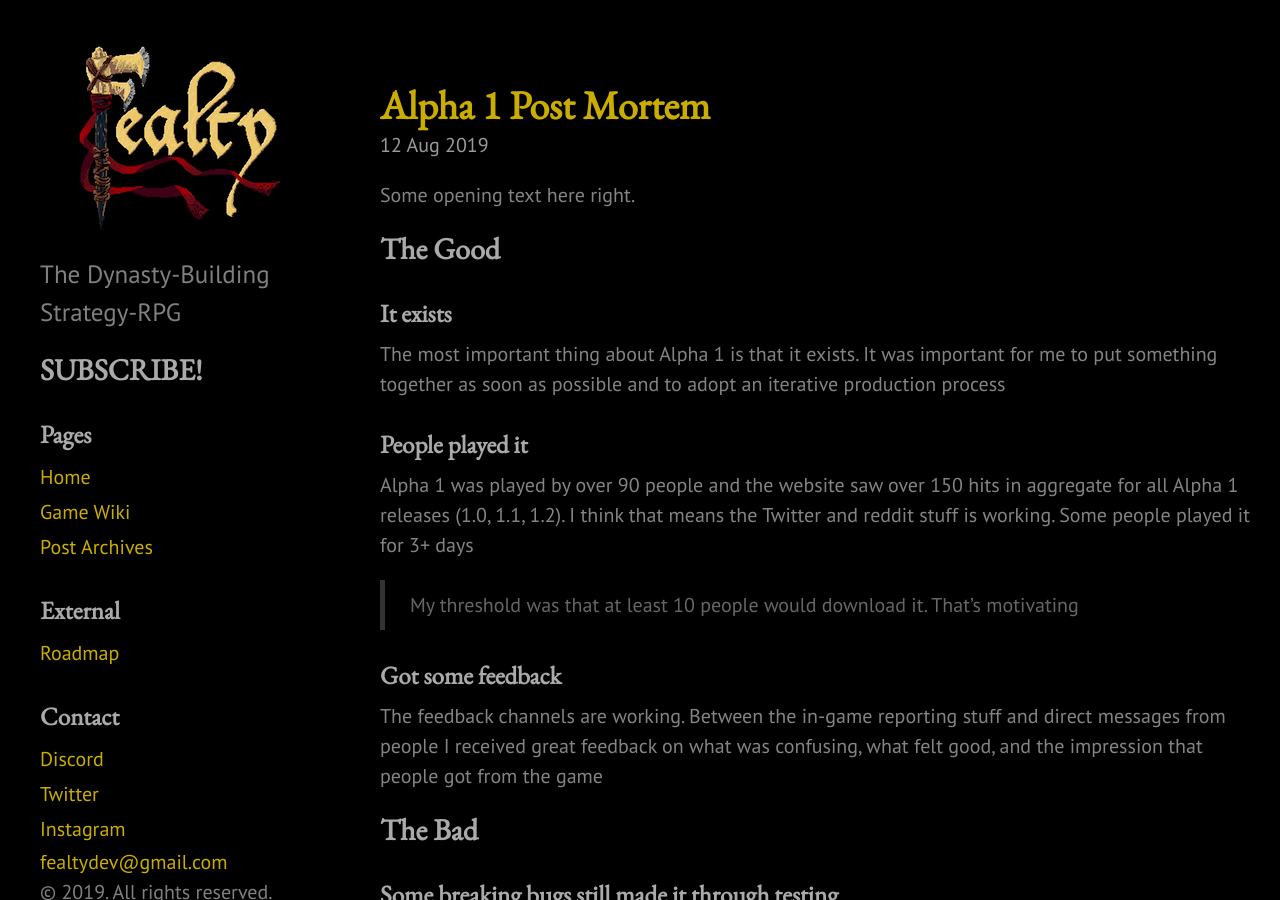
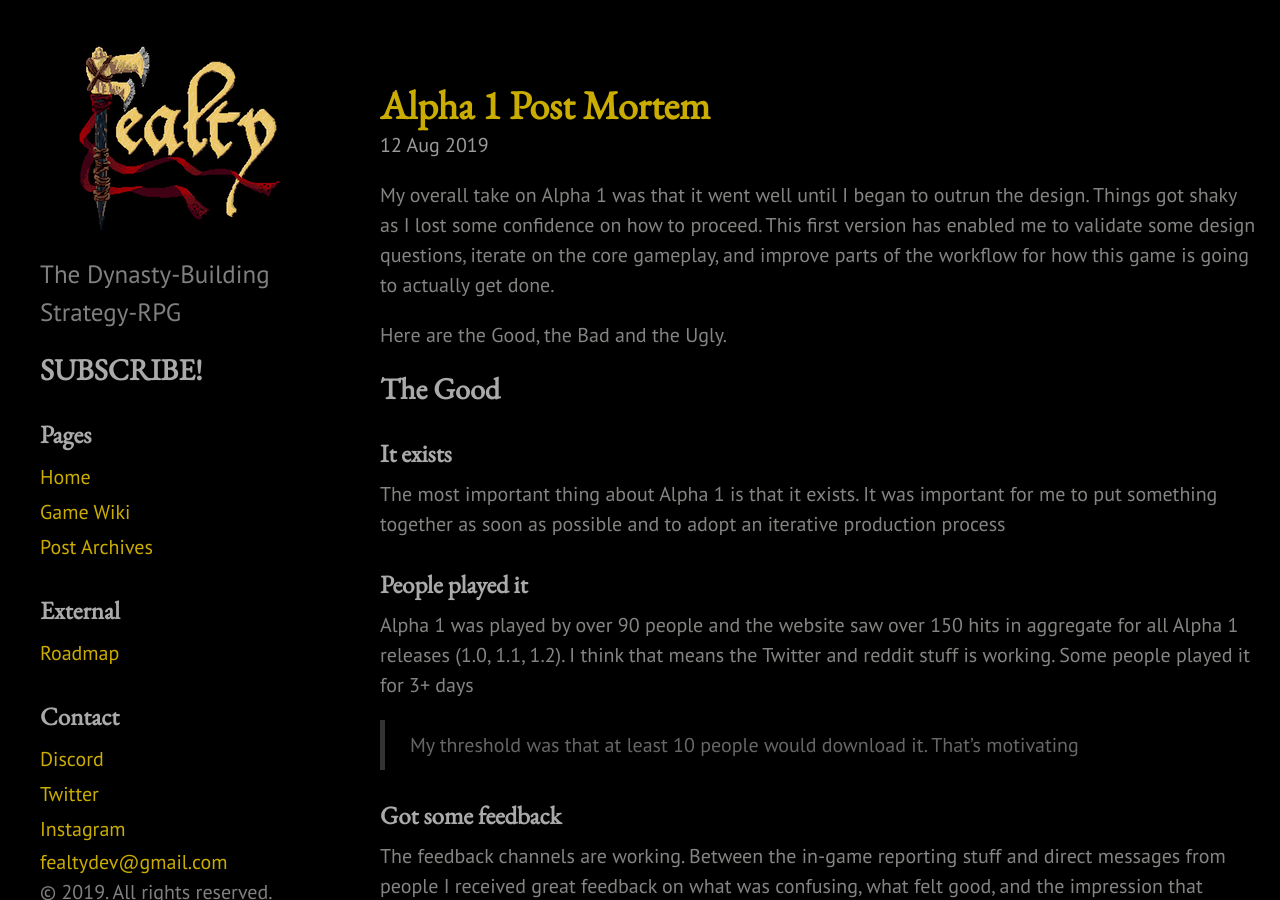
Before and after one commit to sdporres/fealtyweb, a Jekyll site: the page built from _posts/2019-08-12-alpha1-post-mortem.md, in a window 1280 px wide and 900 px high. Built offline with Jekyll 4.4.1, drawn with Linux system fonts in a browser that asks for light colours; some of the changed text lies outside the part shown.

Commit message:
final post

```diff
--- a/_posts/2019-08-12-alpha1-post-mortem.md
+++ b/_posts/2019-08-12-alpha1-post-mortem.md
@@ -4,7 +4,9 @@
 tags: postmortem
 ---
 
-Some opening text here right.
+My overall take on Alpha 1 was that it went well until I began to outrun the design. Things got shaky as I lost some confidence on how to proceed. This first version has enabled me to validate some design questions, iterate on the core gameplay, and improve parts of the workflow for how this game is going to actually get done.
+
+Here are the Good, the Bad and the Ugly.
 
 ## The Good
 
@@ -52,6 +54,8 @@
 
 ---
 
+I have created a Roadmap on trello and added the link to the navigation on this site. I also link to everything on the Discord channel that I am going to start slowly promoting. I fiddled with Butlet, an automation tool for Trello, and came up with a way to synchronize high level roadmap tasks with lower level development tasks.
+
 The design of Alpha 2 is nearing completion and I look forward to sharing that with you.
 
 Thanks for reading!
```
